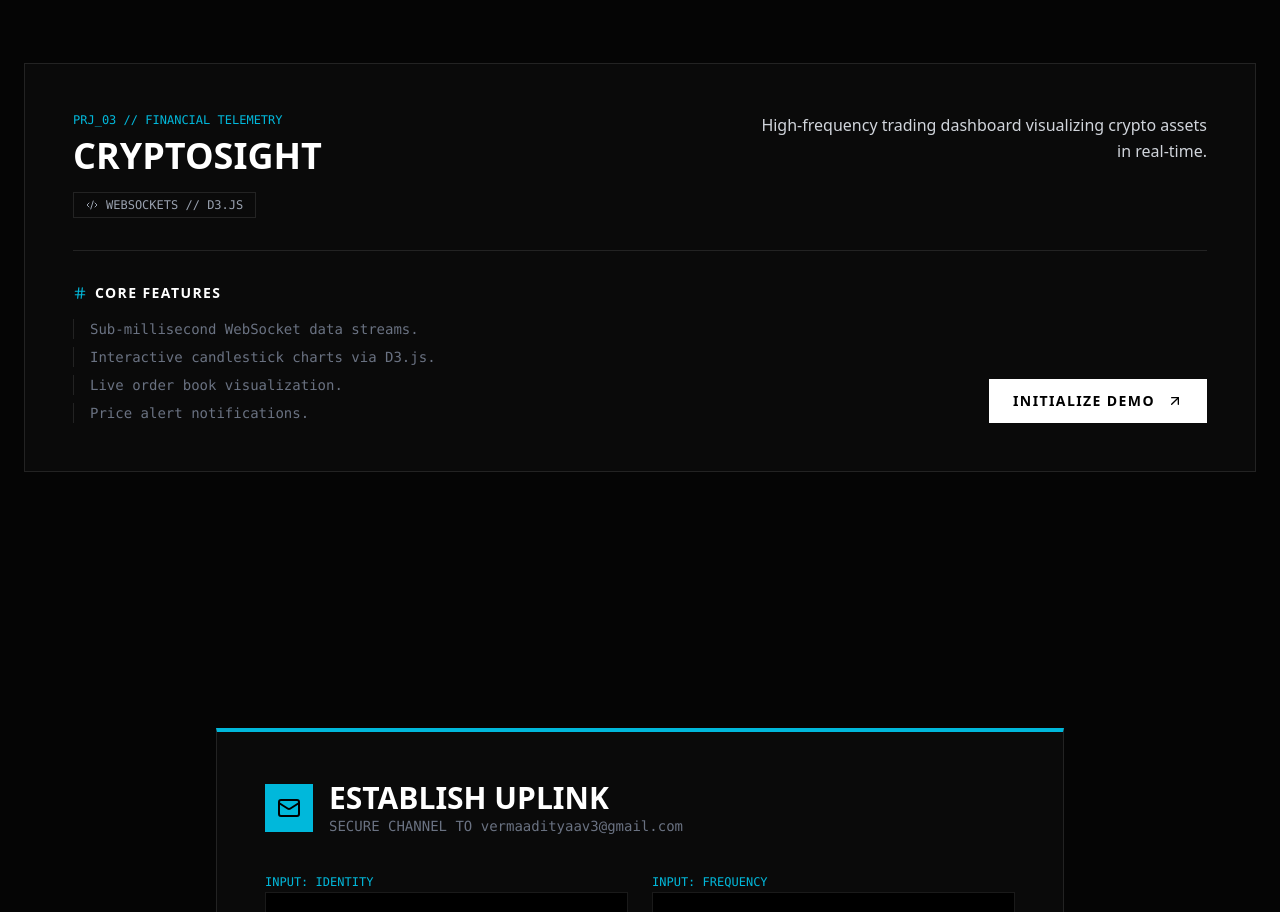
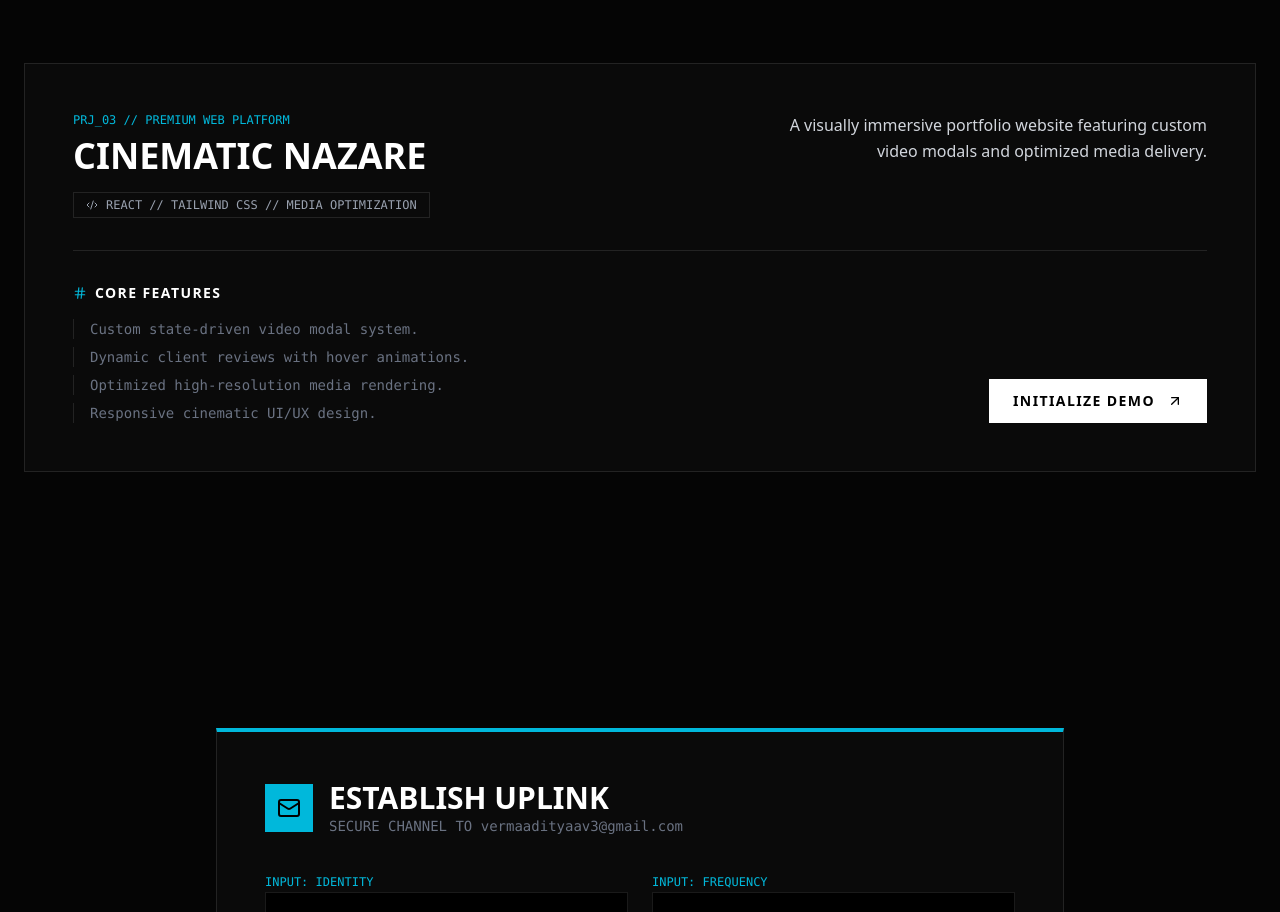
Before and after one commit to vermaaditya17/Aditya-Portfolio-2026, a React (Vite) app: page / in a window 1280 px wide. Shown: the part 4705-5617 px from the top of the page. Built offline with nearby package versions, Linux system fonts and the light colour scheme.

Commit message:
Added Cinematic Nazare project details to portfolio

```diff
--- a/src/data/Project.js
+++ b/src/data/Project.js
@@ -31,16 +31,17 @@ const PROJECTS = [
   },
   {
     id: "PRJ_03",
-    title: "CRYPTOSIGHT",
-    category: "FINANCIAL TELEMETRY",
-    tech: "WEBSOCKETS // D3.JS",
-    desc: "High-frequency trading dashboard visualizing crypto assets in real-time.",
+    title: "CINEMATIC NAZARE",
+    category: "PREMIUM WEB PLATFORM",
+    tech: "REACT // TAILWIND CSS // MEDIA OPTIMIZATION",
+    desc: "A visually immersive portfolio website featuring custom video modals and optimized media delivery.",
     features: [
-      "Sub-millisecond WebSocket data streams.",
-      "Interactive candlestick charts via D3.js.",
-      "Live order book visualization.",
-      "Price alert notifications."
-    ]
+     "Custom state-driven video modal system.",
+      "Dynamic client reviews with hover animations.",
+      "Optimized high-resolution media rendering.",
+      "Responsive cinematic UI/UX design."
+    ],
+    link:"https://cinematic-nazare.vercel.app/"
   }
 ];
 export default PROJECTS
```
